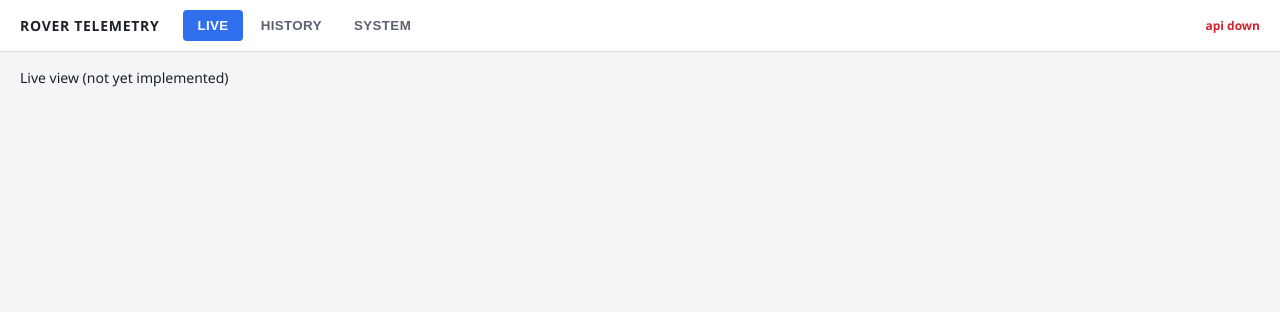
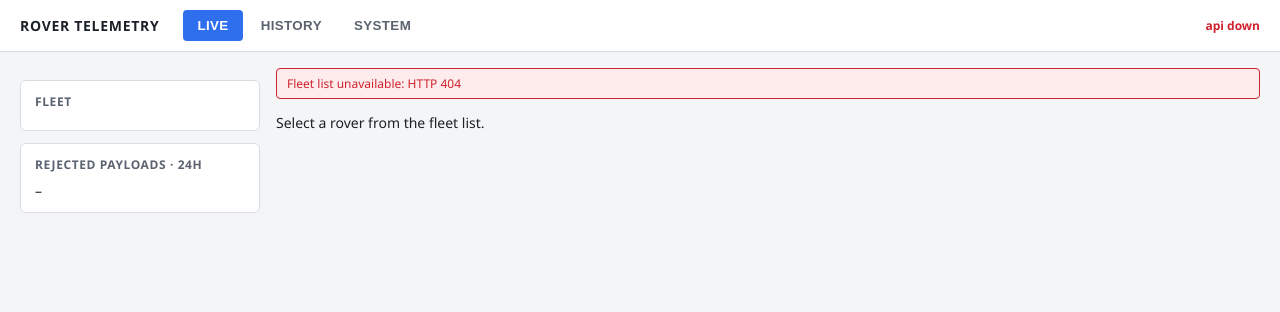
Before and after one commit to anhducad1111/es-git-training, a PHP site: page / in a window 1280 px wide. Shown: the top 312 px of the page. Run offline with PHP 8.4, Linux system fonts and the light colour scheme.

Commit message:
feat(live): add fleet list, rover selection, rejected-payload sidebar
Implement live view with fleet list rendering, rover selection tracking,
and rejected-payload summary sidebar showing 24h validation error totals.

Co-Authored-By: Claude Sonnet 5 <noreply@anthropic.com>

```diff
--- a/rover-telemetry-frontend/public/css/style.css
+++ b/rover-telemetry-frontend/public/css/style.css
@@ -52,7 +52,17 @@ tr.rejected td { color: #9096a2; }
 .error-banner { background: #fdeceb; border: 1px solid var(--bad); color: var(--bad); padding: 6px 10px; border-radius: 4px; font-size: 12px; margin-bottom: 8px; }
 .stale-banner { background: #fff6e5; border: 1px solid var(--warn); color: var(--warn); padding: 6px 10px; border-radius: 4px; font-size: 12px; margin-bottom: 8px; }
 
+.live-layout { display: grid; grid-template-columns: 240px 1fr; gap: 16px; }
+.live-rail .fleet-item { display: flex; align-items: center; gap: 8px; padding: 6px 4px; border-radius: 4px; cursor: pointer; font-size: 13px; }
+.live-rail .fleet-item.selected { background: #eaf0fe; }
+.live-rail .fleet-uid { font-weight: 600; }
+.live-rail .fleet-status { margin-left: auto; color: var(--text-dim); font-size: 11px; }
+.dot { width: 8px; height: 8px; border-radius: 50%; display: inline-block; }
+.dot-ok { background: var(--ok); }
+.dot-warn { background: var(--warn); }
+.dot-bad { background: var(--bad); }
 @media (max-width: 700px) {
   .app-header { flex-wrap: wrap; }
   .card-grid { grid-template-columns: 1fr; }
+  .live-layout { grid-template-columns: 1fr; }
 }
--- a/rover-telemetry-frontend/public/js/live.js
+++ b/rover-telemetry-frontend/public/js/live.js
@@ -1,7 +1,108 @@
 window.LiveView = (function () {
   let el;
-  function mount(rootEl) { el = rootEl; el.textContent = 'Live view (not yet implemented)'; }
-  function start() {}
-  function stop() {}
-  return { mount, start, stop };
+  let pollTimer = null;
+  let selectedUid = null;
+
+  const TEMPLATE = `
+    <div class="live-layout">
+      <aside class="live-rail">
+        <div class="panel">
+          <div class="panel-title">Fleet</div>
+          <div id="fleet-list"></div>
+        </div>
+        <div class="panel">
+          <div class="panel-title">Rejected payloads · 24h</div>
+          <div class="card-value" id="rejected-total">–</div>
+          <div class="card-sub" id="rejected-by-code"></div>
+        </div>
+      </aside>
+      <div class="live-main" id="live-main">
+        <div id="live-error-banner"></div>
+        <p>Select a rover from the fleet list.</p>
+      </div>
+    </div>
+  `;
+
+  function statusDotClass(status) {
+    if (status === 'ONLINE') return 'dot-ok';
+    if (status === 'DEGRADED') return 'dot-warn';
+    return 'dot-bad';
+  }
+
+  function ageLabel(lastReadingAt) {
+    if (!lastReadingAt) return 'never reported';
+    const seconds = Math.max(0, (Date.now() - new Date(lastReadingAt).getTime()) / 1000);
+    if (seconds < 60) return `${seconds.toFixed(1)} s ago`;
+    if (seconds < 3600) return `${Math.floor(seconds / 60)} min ago`;
+    return `${Math.floor(seconds / 3600)} h ago`;
+  }
+
+  function renderFleet(rovers) {
+    const list = document.getElementById('fleet-list');
+    list.innerHTML = rovers.map((r) => `
+      <div class="fleet-item ${r.device_uid === selectedUid ? 'selected' : ''}" data-uid="${r.device_uid}">
+        <span class="dot ${statusDotClass(r.status)}"></span>
+        <span class="fleet-uid">${r.device_uid}</span>
+        <span class="fleet-status">${r.status} · ${ageLabel(r.last_reading_at)}</span>
+      </div>
+    `).join('');
+    list.querySelectorAll('.fleet-item').forEach((item) => {
+      item.addEventListener('click', () => selectRover(item.dataset.uid));
+    });
+    if (!selectedUid && rovers.length > 0) {
+      selectRover(rovers[0].device_uid);
+    }
+  }
+
+  function selectRover(uid) {
+    selectedUid = uid;
+    document.querySelectorAll('.fleet-item').forEach((item) => {
+      item.classList.toggle('selected', item.dataset.uid === uid);
+    });
+    if (window.LiveView && window.LiveView.onRoverSelected) {
+      window.LiveView.onRoverSelected(uid);
+    }
+  }
+
+  function showError(message) {
+    document.getElementById('live-error-banner').innerHTML = `<div class="error-banner">${message}</div>`;
+  }
+
+  function clearError() {
+    document.getElementById('live-error-banner').innerHTML = '';
+  }
+
+  function pollFleetAndRejects() {
+    Promise.all([Api.rovers(), Api.validationErrorsSummary('24h')])
+      .then(([rovers, rejects]) => {
+        clearError();
+        renderFleet(rovers);
+        document.getElementById('rejected-total').textContent = rejects.total;
+        document.getElementById('rejected-by-code').textContent = Object.entries(rejects.by_code)
+          .map(([code, count]) => `${code} ${count}`).join(' · ');
+      })
+      .catch((err) => showError(`Fleet list unavailable: ${err.message || err.code}`))
+      .finally(() => { pollTimer = setTimeout(pollFleetAndRejects, window.APP_CONFIG.POLL_INTERVAL_LIVE_MS); });
+  }
+
+  function mount(rootEl) {
+    el = rootEl;
+    el.innerHTML = TEMPLATE;
+  }
+
+  function start() {
+    if (pollTimer) return;
+    pollFleetAndRejects();
+  }
+
+  function stop() {
+    clearTimeout(pollTimer);
+    pollTimer = null;
+  }
+
+  function getSelectedUid() {
+    return selectedUid;
+  }
+
+  return { mount, start, stop, getSelectedUid, onRoverSelected: null };
 })();
```
